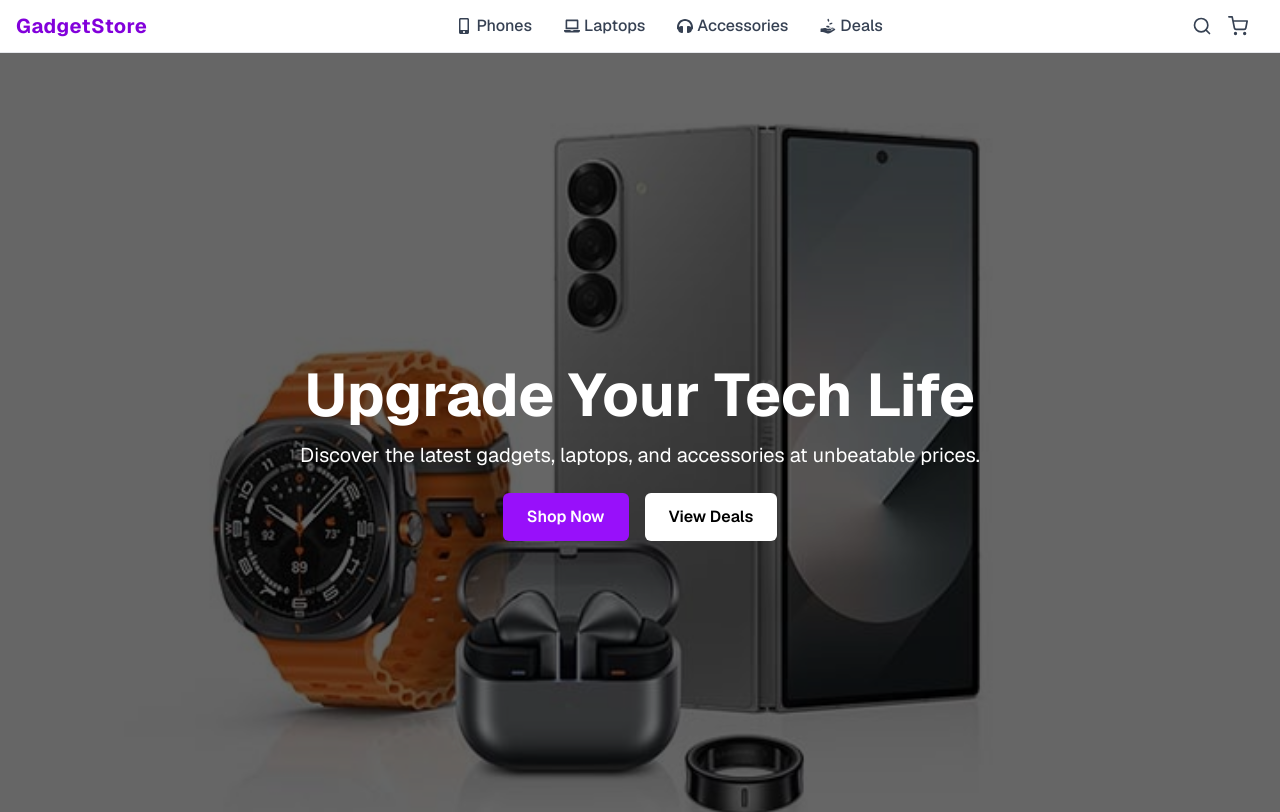
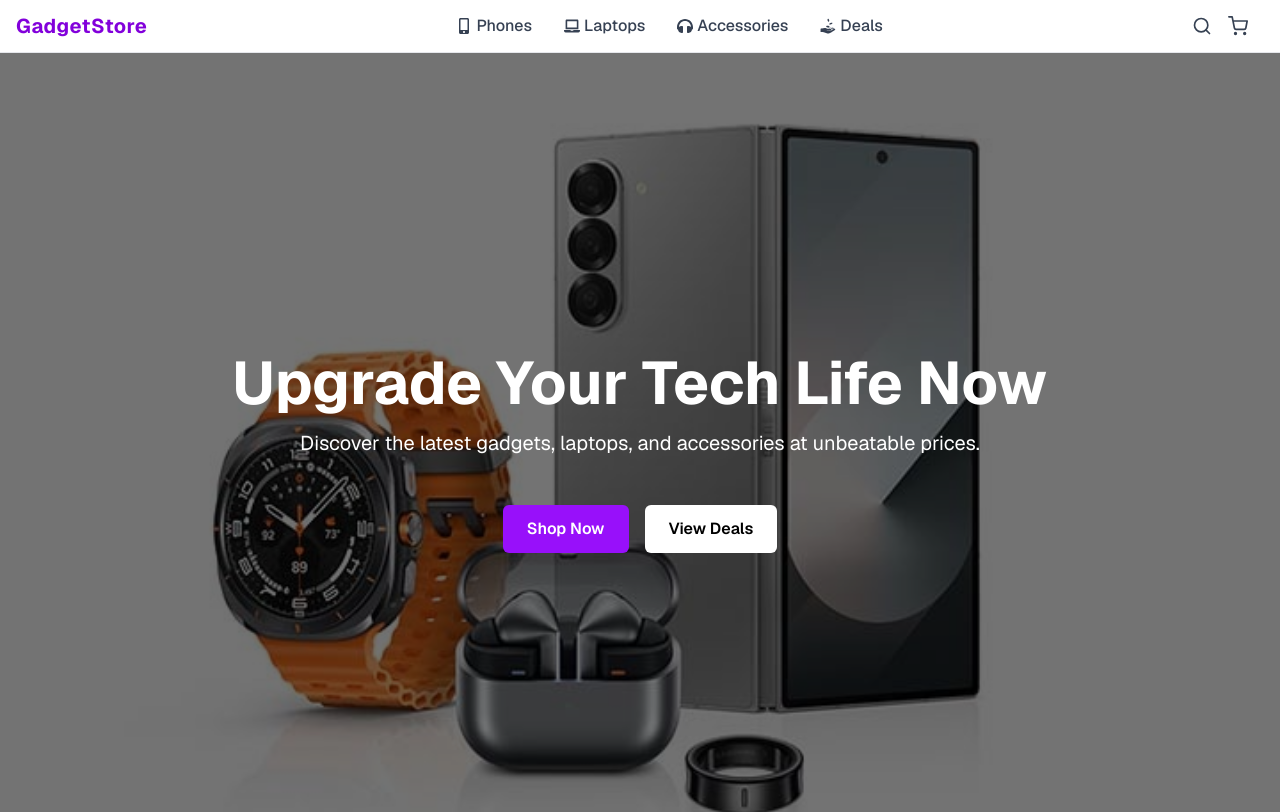
Before and after one commit to PelumiKadeba10/Tech_Store_Demo, a Next.js app: page / in a window 1280 px wide. Shown: the top 812 px of the page. Built offline with nearby package versions, Linux system fonts and the light colour scheme.

Commit message:
hero changes

```diff
--- a/src/app/components/Hero.tsx
+++ b/src/app/components/Hero.tsx
@@ -56,13 +56,13 @@ export default function Hero() {
       </div>
 
       {/* Dark overlay */}
-      <div className="absolute inset-0 bg-black/60 z-10" />
+      <div className="absolute inset-0 bg-black/55 z-10" />
 
       {/* Foreground Text */}
       <div className="relative z-20 flex items-center justify-center h-full text-center px-4">
         <div>
-          <h1 className="text-4xl md:text-6xl font-bold mb-4">Upgrade Your Tech Life</h1>
-          <p className="text-lg md:text-xl mb-6">
+          <h1 className="text-4xl md:text-6xl font-bold mb-4">Upgrade Your Tech Life Now</h1>
+          <p className="text-lg md:text-xl mb-12">
             Discover the latest gadgets, laptops, and accessories at unbeatable prices.
           </p>
           <div className="flex justify-center gap-4 flex-wrap">
```
